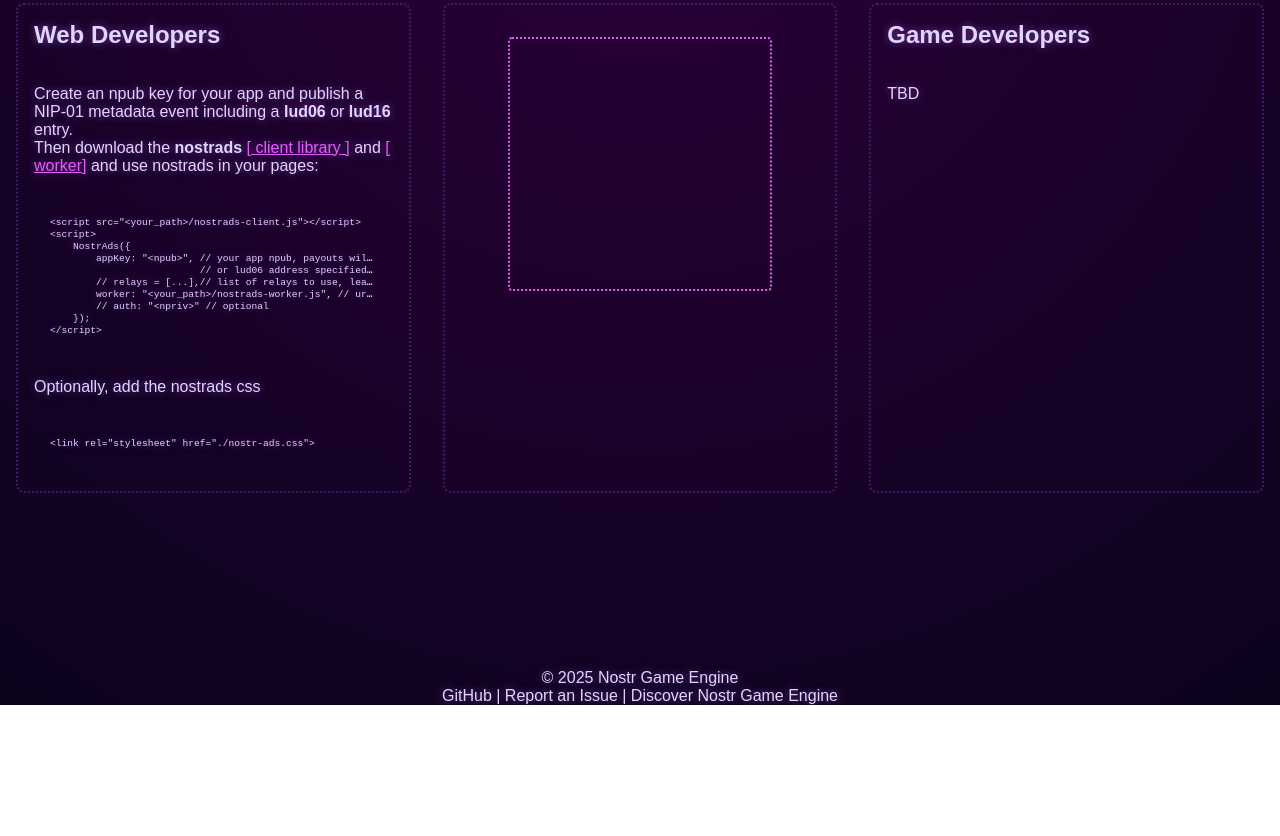
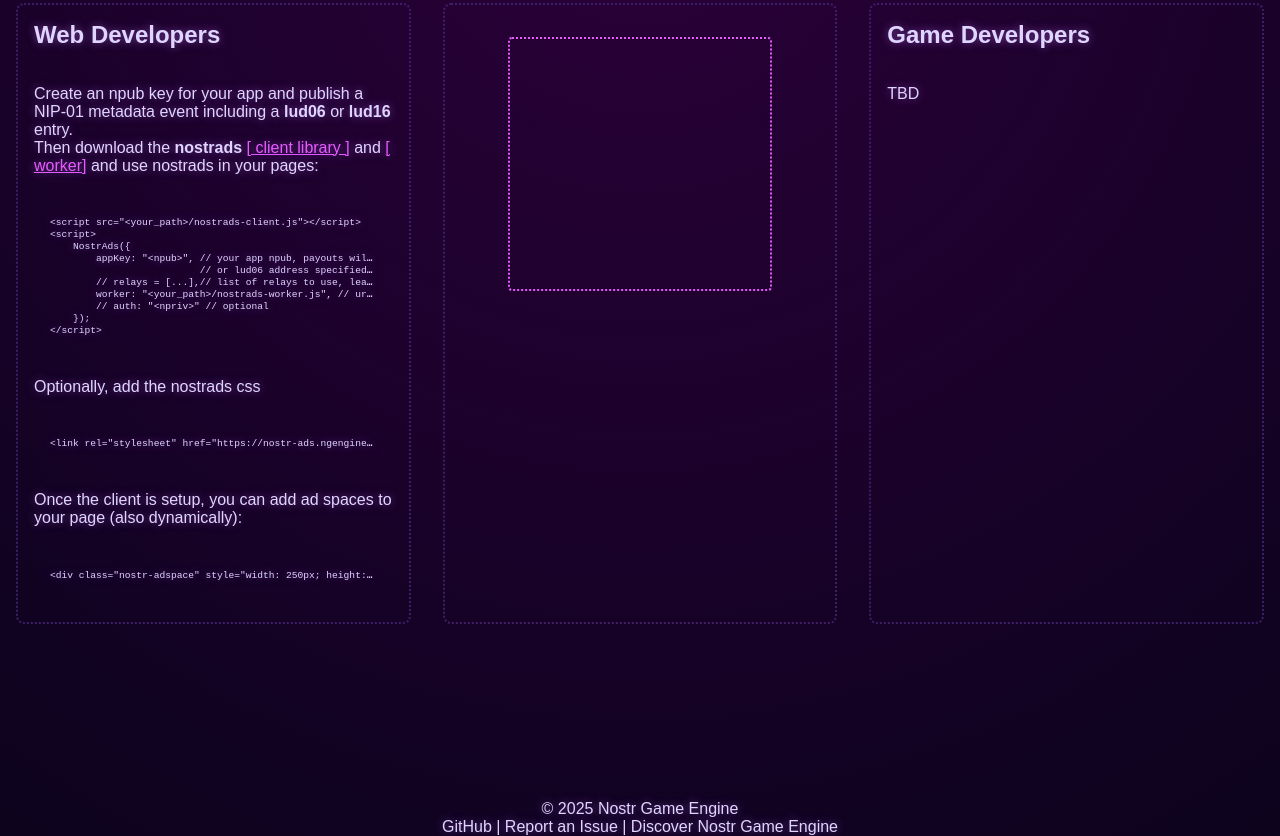
Before and after one commit to NostrGameEngine/nostrads, a website built with webpack: page nostrads-js/src/index.html in a window 1280 px wide. Shown: the part 1064-1900 px from the top of the page. Before the commit the page ends 1769 px from the top, so only its background shows below. Built offline with nearby package versions, Linux system fonts and the light colour scheme; a web font is replaced by a local one.

Commit message:
add example of adspace to homepage

```diff
--- a/nostrads-js/src/index.html
+++ b/nostrads-js/src/index.html
@@ -261,7 +261,11 @@
             <p>
                 Optionally, add the nostrads css
             </p>
-            <pre><code>&lt;link rel=&quot;stylesheet&quot; href=&quot;./nostr-ads.css&quot;&gt;</code></pre>
+            <pre><code>&lt;link rel=&quot;stylesheet&quot; href=&quot;https://nostr-ads.ngengine.org/nostr-ads.css&quot;&gt;</code></pre>
+            <p>
+                Once the client is setup, you can add ad spaces to your page (also dynamically):
+            </p>
+            <pre><code>&lt;div class=&quot;nostr-adspace&quot; style=&quot;width: 250px; height: 250px;&quot;&gt;&lt;/div&gt;</code></pre>
 
 
         </section>
```
